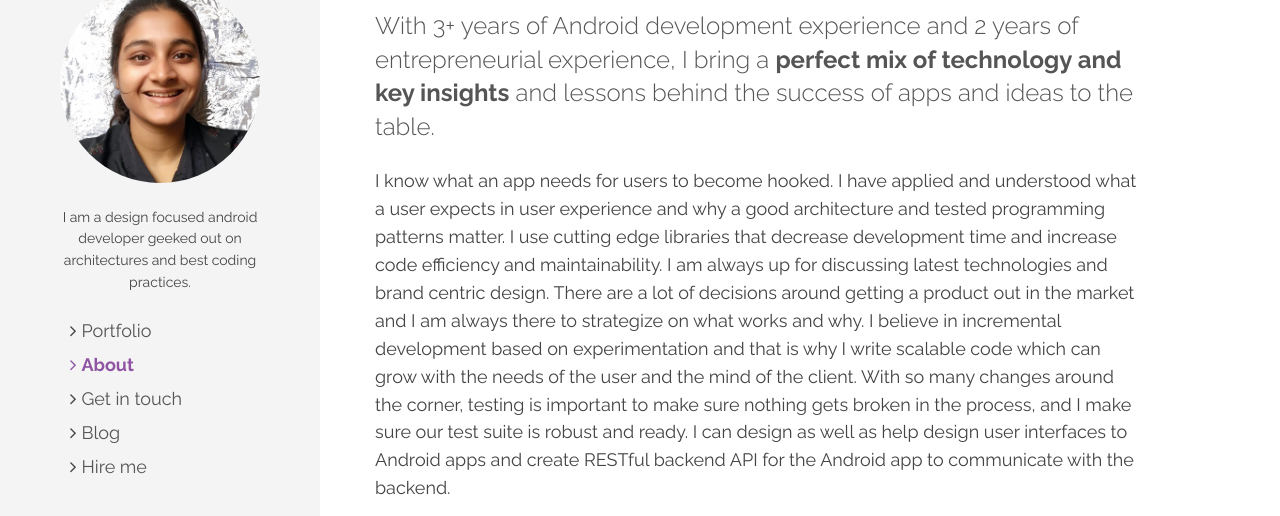
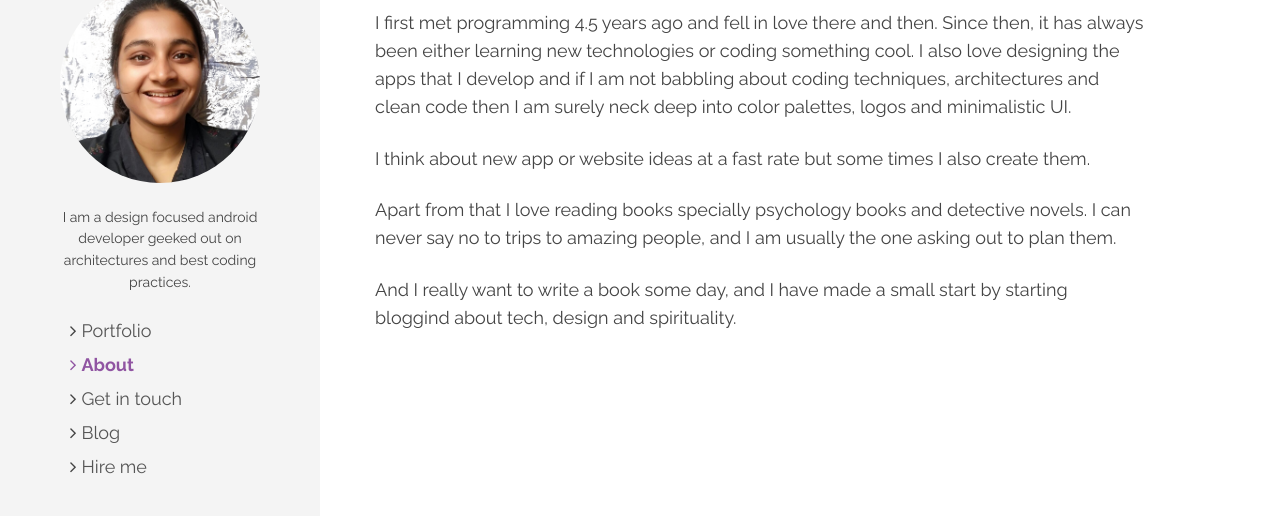
Before and after one commit to rashikaranpuria/rashikaranpuria.github.io, a plain HTML site: page about.html in a window 1280 px wide. Shown: the part 103-619 px from the top of the page. Drawn offline with nearby package versions, Linux system fonts and the light colour scheme.

Commit message:
feat: about page

```diff
--- a/about.html
+++ b/about.html
@@ -86,17 +86,18 @@
               <div class="col-lg-11">
                 <div class="content-column-content">
                   <h1>About me</h1>
-                  <p class="lead">With 3+ years of Android development experience and 2 years of entrepreneurial experience, I bring a <strong>perfect mix of technology and key insights</strong> and lessons behind the success of apps and ideas to the table. </p>
-                  <div class="row">
-                    <div class="col-md-12">
-                      <p> I know what an app needs for users to become hooked. I have applied and understood what a user expects in user experience and why a good architecture and tested programming patterns matter. I use cutting edge libraries that decrease development time and increase code efficiency and maintainability. I am always up for discussing latest technologies and brand centric design. There are a lot of decisions around getting a product out in the market and I am always there to strategize on what works and why. I believe in incremental development based on experimentation and that is why I write scalable code which can grow with the needs of the user and the mind of the client. With so many changes around the corner, testing is important to make sure nothing gets broken in the process, and I make sure our test suite is robust and ready. I can design as well as help design user interfaces to Android apps and create RESTful backend API for the Android app to communicate with the backend.</p>
-                      <br/>
-                      <p>If you need a scalable and maintainable app that follows good architecture (MVP) and coding practices and uses most advocated coding patterns as well as a robust test suite, I can help. I can take responsibility for the whole project from, backend to frontend and design.
-                      </p>
-                      <br/>
-                      <p>
-                      I have a solid understanding of development life cycle, Git workflows and automation (Continuous Integration, Continuous Deployment). I prefer issue tracking and using Kanban boards to optimise product development and move quickly and efficiently towards deployment.
-                      I am sure we can uncover amazing ideas once we start talking. Ping me right now so that we can get started.</p>
+                  <p>
+                    I first met programming 4.5 years ago and fell in love there and then. Since then, it has always been either learning new technologies or coding something cool. I also love designing the apps that I develop and if I am not babbling about coding techniques, architectures and clean code then I am surely neck deep into color palettes, logos and minimalistic UI.
+                  </p>
+                  <p>
+                    I think about new app or website ideas at a fast rate but some times I also create them.
+                  </p>
+                  <p>
+                    Apart from that I love reading books specially psychology books and detective novels. I can never say no to trips to amazing people, and I am usually the one asking out to plan them.
+                  </p>
+                  <p>
+                    And I really want to write a book some day, and I have made a small start by starting bloggind about tech, design and spirituality.
+                  </p>
                       <!-- <div class="skill-item">
                         <div class="progress-title">Android</div>
                         <div class="progress">
```
Also changed, not shown: hireme.html (+1 -1 lines).
